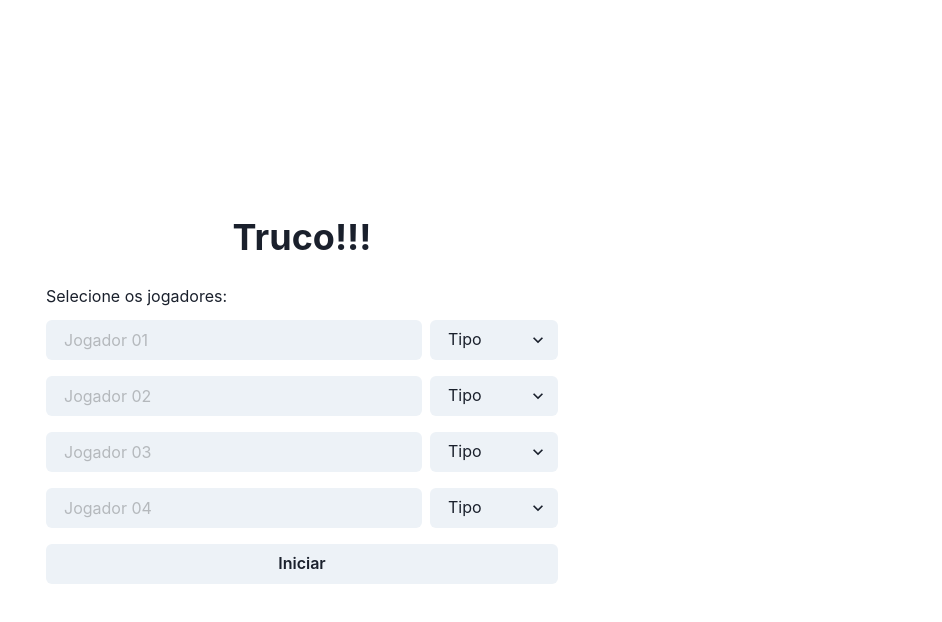
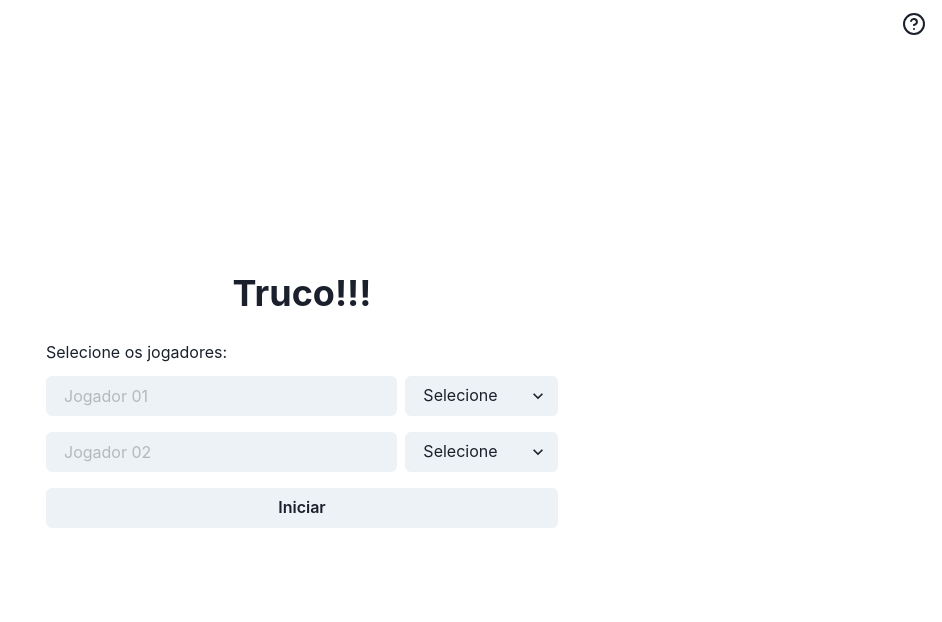
Before and after one commit to guilhermelange/truco, a Next.js app: page / in a window 1280 px wide. Shown: the top 622 px of the page, without its empty margins (338-1280 px from the left). Built offline with nearby package versions, Linux system fonts and the light colour scheme.

Commit message:
only IA players

```diff
--- a/src/components/Joker.tsx
+++ b/src/components/Joker.tsx
@@ -11,7 +11,7 @@ export default function Joker({ joker }: IJokerRequest) {
 
     return (
         <VStack alignItems={'start'} bg={formBackground} rounded={6} p={3} w={'full'}>
-            <Heading size={'md'}>Manilha (Virada):</Heading>
+            <Heading size={'md'}>Virada:</Heading>
             <VStack alignItems={'center'} w={'100%'}>
                 <Box>
                     <img style={{ maxHeight: '220px' }} src={`/cards/${joker.getImage()}`} height={'100%'} width={'100%'}></img>
--- /dev/null
+++ b/src/context/GameContext.tsx
@@ -0,0 +1,27 @@
+import { createContext,  ReactNode} from "react";
+import IGameController from "../truco/controller/IGameController";
+
+interface GameProviderProps {
+    children: ReactNode;
+}
+
+interface GameContextType {
+    controller: IGameController | null
+    setController: (con: IGameController) => void
+}
+
+export const GameContext = createContext({} as GameContextType)
+
+export function GameProvider({ children }: GameProviderProps) {
+    let controller = null;
+
+    function setController(con: IGameController) {
+        controller = con;
+    }
+
+    return (
+        <GameContext.Provider value={{ controller, setController }}>
+            {children}
+        </GameContext.Provider>
+    )
+}
--- a/src/pages/_app.tsx
+++ b/src/pages/_app.tsx
@@ -1,10 +1,10 @@
-// import '../styles/globals.css'
 import type { AppProps } from 'next/app'
 import { ChakraProvider } from '@chakra-ui/react'
 import Router from 'next/router';
 import NProgress from 'nprogress'; //nprogress module
 import 'nprogress/nprogress.css'; //styles of nprogress
 import { theme } from '../styles/theme';
+import { GameProvider } from '../context/GameContext';
 
 Router.events.on('routeChangeStart', () => NProgress.start());
 Router.events.on('routeChangeComplete', () => NProgress.done());
@@ -14,7 +14,9 @@ Router.events.on('routeChangeError', () => NProgress.done());
 function MyApp({ Component, pageProps }: AppProps) {
   return (
     <ChakraProvider theme={theme}>
-      <Component {...pageProps} />
+      <GameProvider>
+        <Component {...pageProps} />
+      </GameProvider>
     </ChakraProvider>)
 }
 
--- a/src/pages/game.tsx
+++ b/src/pages/game.tsx
@@ -6,7 +6,9 @@ import GameStatus from '../components/GameStatus';
 import Constants from '../styles/Constants';
 import GameController from '../truco/controller/GameController';
 import IGameObserver from '../truco/controller/IGameObserver';
-import { useLayoutEffect, useReducer } from 'react';
+import { useLayoutEffect, useReducer, useContext } from 'react';
+import { useFormContext } from 'react-hook-form';
+import { GameContext } from '../context/GameContext';
 
 class GameManager implements IGameObserver {
   reload(): void {};
--- a/src/pages/index.tsx
+++ b/src/pages/index.tsx
@@ -1,6 +1,7 @@
-import { Box, Button, Container, Flex, FormControl, FormErrorMessage, FormLabel, Grid, Heading, Input, InputGroup, Select, SimpleGrid, Text, useColorModeValue, useToast, VStack } from "@chakra-ui/react";
-import Router, { useRouter } from "next/router";
+import { Button, Container, Flex, FormControl, FormErrorMessage, FormLabel, Grid, Heading, Icon, Input, InputGroup, Modal, ModalBody, ModalCloseButton, ModalContent, ModalFooter, ModalHeader, ModalOverlay, Select, SimpleGrid, Text, useColorModeValue, useDisclosure, useToast, VStack } from "@chakra-ui/react";
+import { useRouter } from "next/router";
 import { useForm } from "react-hook-form";
+import { FiHelpCircle } from "react-icons/fi"
 
 export default function Start() {
     const {
@@ -10,6 +11,7 @@ export default function Start() {
     } = useForm()
     const toast = useToast()
     const router = useRouter();
+    const { isOpen, onOpen, onClose } = useDisclosure()
 
     const textPlaceholder = useColorModeValue("blackAlpha.400", "whiteAlpha.400")
     const handleStart = () => {
@@ -24,7 +26,7 @@ export default function Start() {
     }
 
     return (
-        <Flex>
+        <Flex position={'relative'}>
             <Container maxW="container.xl" p={0}>
                 <Flex
                     h={{ base: 'auto', lg: '100vh' }}
@@ -54,13 +56,12 @@ export default function Start() {
                                             required: 'Obrigatório definir usuário'
                                         })}
                                     />
-                                    <Select placeholder='Tipo' variant='filled' w={'35%'}
+                                    <Select placeholder='Selecione' variant='filled' w={'45%'}
                                         id="type1"
                                         {...register('type1', {})}>
-                                        <option value='online'>Online</option>
-                                        <option value='beginner'>Iniciante</option>
-                                        <option value='median'>Mediano</option>
-                                        <option value='advanced'>Avançado</option>
+                                        <option value='random'>Random</option>
+                                        <option value='baseline1'>Baseline 1</option>
+                                        <option value='complex'>Monte Carlo</option>
                                     </Select>
                                 </FormControl>
                                 <FormControl isInvalid={!!errors.user2} display={'flex'} gap={2}>
@@ -72,46 +73,12 @@ export default function Start() {
                                             required: 'Obrigatório definir usuário'
                                         })}
                                     />
-                                    <Select placeholder='Tipo' variant='filled' w={'35%'}
+                                    <Select placeholder='Selecione' variant='filled' w={'45%'}
                                         id="type2"
                                         {...register('type2', {})}>
-                                        <option value='beginner'>Iniciante</option>
-                                        <option value='median'>Mediano</option>
-                                        <option value='advanced'>Avançado</option>
-                                    </Select>
-                                </FormControl>
-                                <FormControl isInvalid={!!errors.user3} display={'flex'} gap={2}>
-                                    <Input
-                                        _placeholder={{ color: textPlaceholder }}
-                                        id='user3'
-                                        placeholder='Jogador 03'
-                                        {...register('user3', {
-                                            required: 'Obrigatório definir usuário'
-                                        })}
-                                    />
-                                    <Select placeholder='Tipo' variant='filled' w={'35%'}
-                                        id="type3"
-                                        {...register('type3', {})}>
-                                        <option value='beginner'>Iniciante</option>
-                                        <option value='median'>Mediano</option>
-                                        <option value='advanced'>Avançado</option>
-                                    </Select>
-                                </FormControl>
-                                <FormControl isInvalid={!!errors.user4} display={'flex'} gap={2}>
-                                    <Input
-                                        _placeholder={{ color: textPlaceholder }}
-                                        id='user4'
-                                        placeholder='Jogador 04'
-                                        {...register('user4', {
-                                            required: 'Obrigatório definir usuário'
-                                        })}
-                                    />
-                                    <Select placeholder='Tipo' variant='filled' w={'35%'}
-                                        id="type4"
-                                        {...register('type4', {})}>
-                                        <option value='beginner'>Iniciante</option>
-                                        <option value='median'>Mediano</option>
-                                        <option value='advanced'>Avançado</option>
+                                        <option value='random'>Random</option>
+                                        <option value='baseline1'>Baseline 1</option>
+                                        <option value='complex'>Monte Carlo</option>
                                     </Select>
                                 </FormControl>
                                 <Button isLoading={isSubmitting} type='submit'>
@@ -122,6 +89,30 @@ export default function Start() {
                     </VStack>
                 </Flex>
             </Container>
+            <Icon onClick={onOpen} w={6} h={6} cursor={'pointer'} position={'absolute'} right={4} top={3} as={FiHelpCircle}></Icon>
+            <Modal isOpen={isOpen} onClose={onClose} size={'lg'}>
+                <ModalOverlay />
+                <ModalContent>
+                    <ModalHeader>Tipos de Algoritmos:</ModalHeader>
+                    <ModalCloseButton />
+                    <ModalBody>
+                        <Flex direction={'column'} gap={4}>
+                            <Text>
+                                <Text display={'inline'} color={'teal.100'}>Ramdom. </Text>Jogadas completamente aleatórias
+                            </Text>
+                            <Text>
+                                <Text display={'inline'} color={'teal.100'}>Baseline 1. </Text>Conjunto de regras convencionais no truco para identificar jogadas
+                            </Text>
+                            <Text>
+                                <Text display={'inline'} color={'teal.100'}>Monte Carlo Search Tree. </Text>Utiliza o algoritmo de busca avançado para definir as jogadas com base em simulações
+                            </Text>
+                        </Flex>
+                    </ModalBody>
+                    <ModalFooter>
+                        <Button variant='ghost' onClick={onClose}><Text display={'inline'} color={'teal.100'}>Vamos Jogar!</Text></Button>
+                    </ModalFooter>
+                </ModalContent>
+            </Modal>
         </Flex>
     )
 }
--- a/src/truco/controller/GameController.ts
+++ b/src/truco/controller/GameController.ts
@@ -21,9 +21,9 @@ export default class GameController implements IGameController {
         this.deck.shuffleCards();
         this.users = [
             new User("Guilherme Lange", UserStatus.ONLINE, UserDirection.BOTTOM),
-            new User("Guilherme Lange", UserStatus.ONLINE, UserDirection.RIGHT),
+            // new User("Guilherme Lange", UserStatus.ONLINE, UserDirection.RIGHT),
             new User("Guilherme Lange", UserStatus.ONLINE, UserDirection.TOP),
-            new User("Guilherme Lange", UserStatus.ONLINE, UserDirection.LEFT)
+            // new User("Guilherme Lange", UserStatus.ONLINE, UserDirection.LEFT)
         ];
         this.deck.distributeCards(this.users);
     }
```
Also changed, not shown: src/components/Board.tsx (+8 -6 lines), src/components/GameStatus.tsx (+4 -6 lines), src/components/UserCards.tsx (+9 -3 lines).
